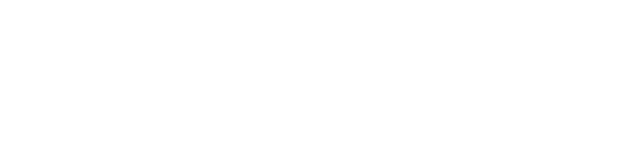
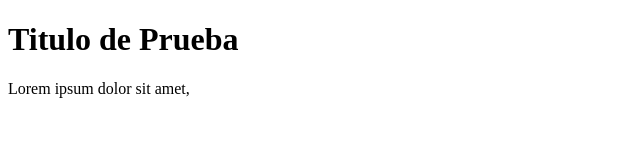
Before and after one commit to MiguelLopez97/prueba-git, a plain HTML site: page index.html in a window 1280 px wide. Shown: the whole page, without its empty margins (0-640 px from the left). Drawn offline with Linux system fonts and the light colour scheme.

Commit message:
Ahora el index.html tiene el h1

```diff
--- a/index.html
+++ b/index.html
@@ -4,6 +4,10 @@
 	<title>Pagina Web</title>
 </head>
 <body>
+	<h1>Titulo de Prueba</h1>
+	<p>
+		Lorem ipsum dolor sit amet,
+	</p>
 
 </body>
 </html>
```
